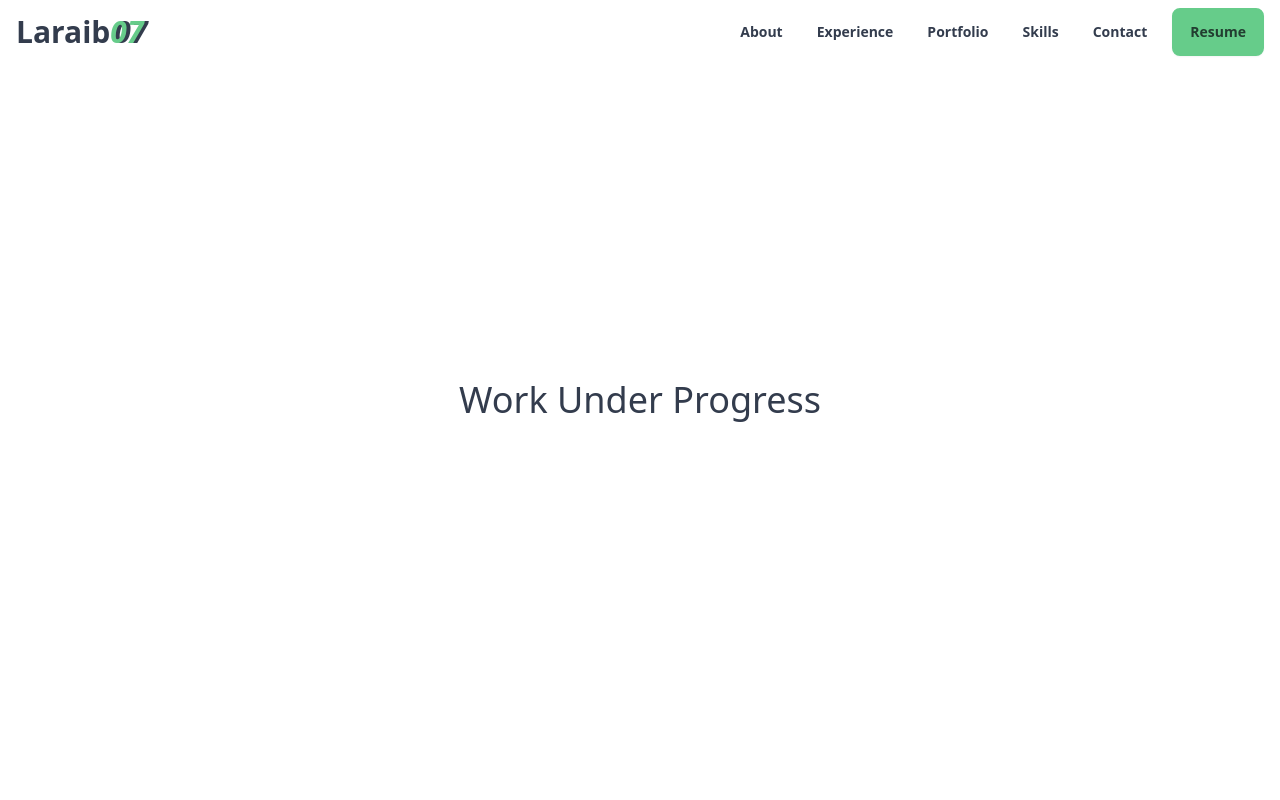
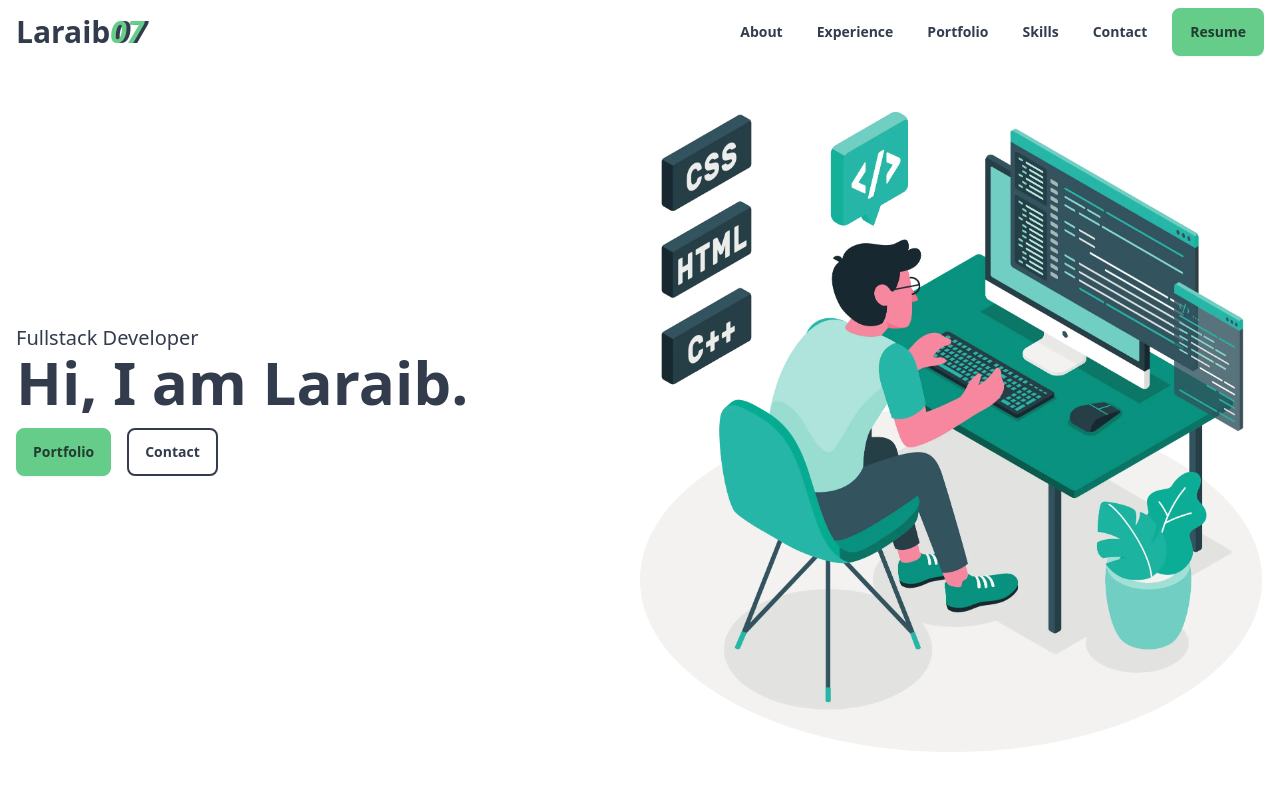
Before and after one commit to laraib07/portfolio, a Vue app: page / in a window 1280 px wide. Shown: the top 800 px of the page. Built offline with nearby package versions, Linux system fonts and the light colour scheme.

Commit message:
added hero section

```diff
--- a/src/partials/Hero.vue
+++ b/src/partials/Hero.vue
@@ -1,5 +1,24 @@
 <template>
-  <section class="grid place-content-center h-screen w-full text-4xl">
-    Work Under Progress
+  <section id="hero" class="w-full min-h-screen px-4 bg-base-100">
+    <div class="flex flex-row items-center max-w-screen-xl h-screen mx-auto">
+      <div class="md:w-1/2">
+        <h2 class="text-xl">Fullstack Developer</h2>
+        <h1 class="text-6xl font-bold">Hi, I am Laraib.</h1>
+        <div id="hero_cta" class="pt-4">
+          <button name="portfolio" class="btn btn-primary">Portfolio</button>
+          <button name="contact" class="btn btn-outline border-2 ml-4">
+            Contact
+          </button>
+        </div>
+      </div>
+      <div class="hidden items-center pt-16 md:block">
+        <img
+          src="/images/hero.webp"
+          alt="hero image"
+          loading="lazy"
+          class="object-contain h-screen py-20 mx-auto"
+        />
+      </div>
+    </div>
   </section>
 </template>
```
Also changed, not shown: public/images/hero.webp (added).
